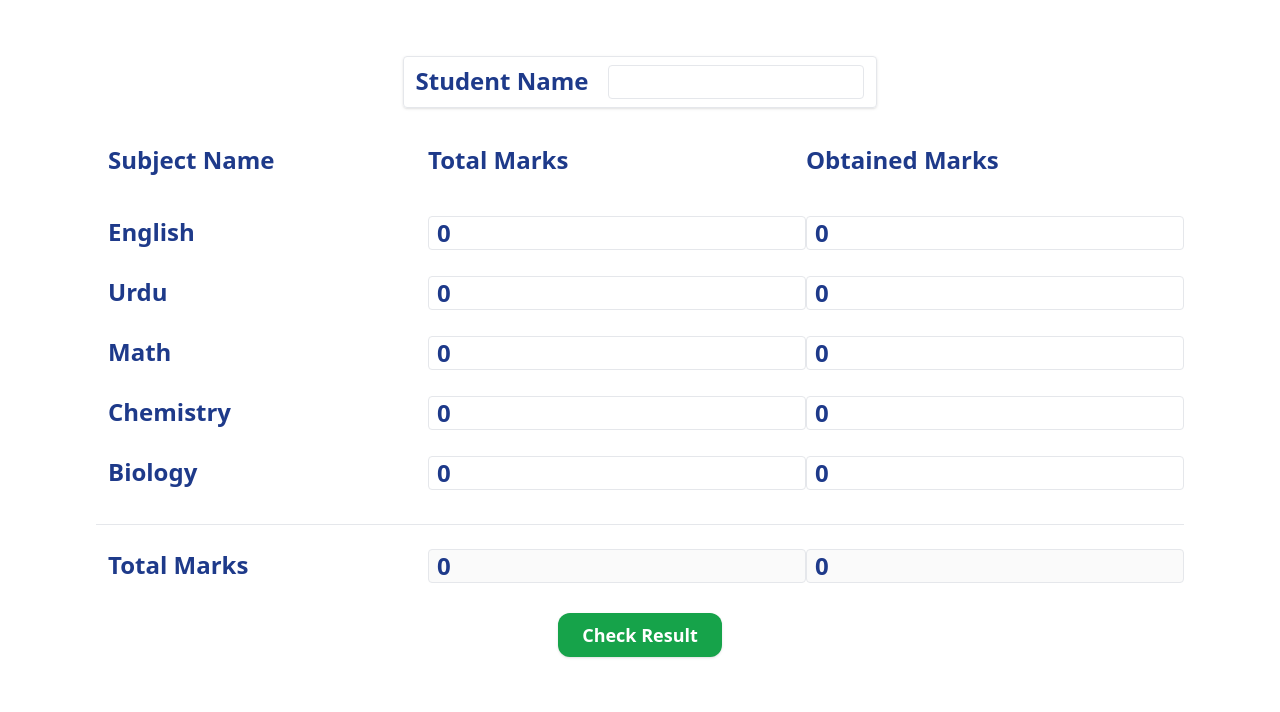
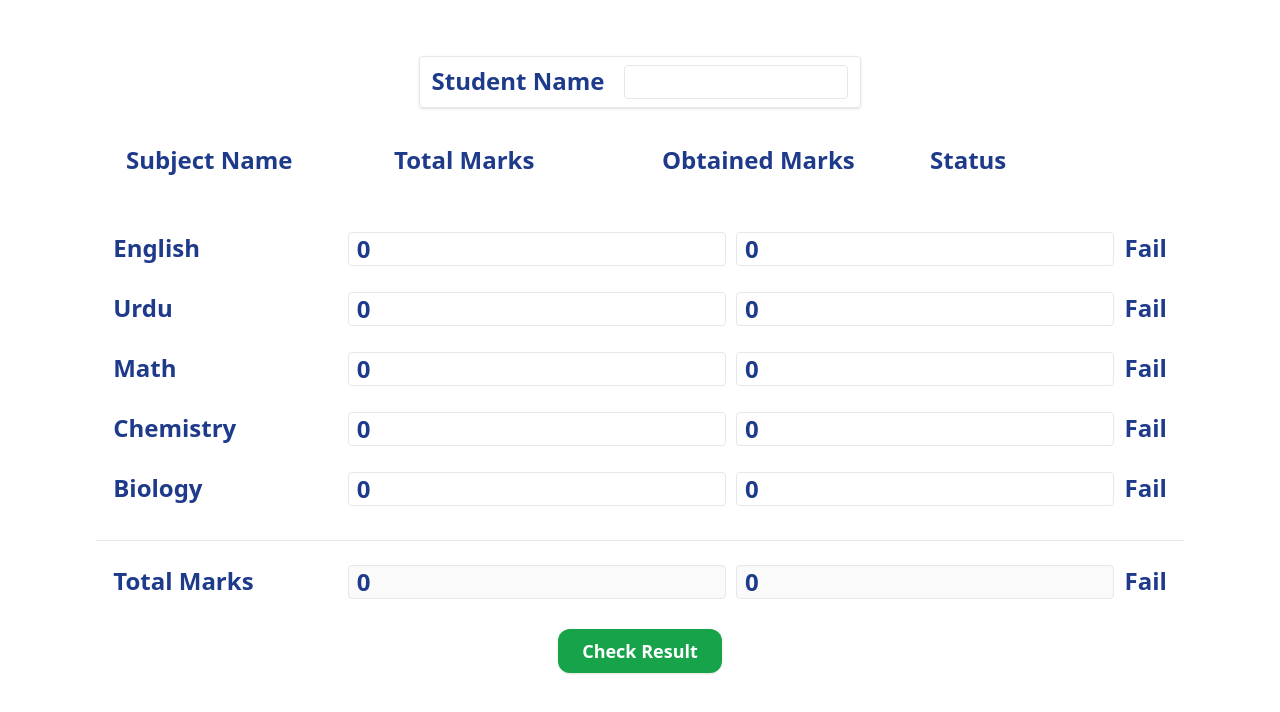
Before and after one commit to ahsamology/React-vite-first-project, a React (Vite) app: page / in a window 1280 px wide. Shown: the top 712 px of the page. Built offline with nearby package versions, Linux system fonts and the light colour scheme.

Commit message:
passfail

```diff
--- a/src/App.jsx
+++ b/src/App.jsx
@@ -66,33 +66,62 @@ function App() {
 
   }
 
+  function checkStatus(number) {
+    if (number > 32) {
+      return 'Pass'
+    }
+    else {
+      return 'Fail'
+    }
+  }
+
+  function overallStatus(number) {
+    if (number > 165)  {
+      return 'Pass'
+    }
+    else {
+      return 'Fail'
+    }
+  }
+
   return (
     <div className="container pt-20 mt-14 justify-center items-center content-center">
       <div className="relative flex justify-around font-bold text-2xl px-3 py-2 text-blue-900">
         <div className="absolute flex gap-5 -top-20 border rounded shadow px-3 py-2 mb-10">
           <p >Student Name</p>
-          <input type="text" className="rounded border shadow-black text-center pl-2 w-64" />
+          <input type="text" className="rounded border shadow-black text-center pl-2 w-56" />
         </div>
+        <div className="flex gap-11">
           <div >
-          <p className="mb-10 w-80">Subject Name</p>
-
-          <p className="mb-3 w-80">English</p>
-        </div>
-
-        <div>
-          <p className="mb-10 w-80">Total Marks</p>
-
-          <input value={number1} type="number" onChange={handleNumber1Change} className="rounded border shadow-black pl-2" />
+            <p className="mb-10 w-56">Subject Name</p>
           </div>
           <div>
-          <p className="mb-10 w-80">Obtained Marks</p>
-
-          <input value={number6} type="number" onChange={handleNumber6Change}  className="rounded border shadow-black pl-2" />
+            <p className="mb-10 w-56">Total Marks</p>
+          </div>
+          <div>
+            <p className="mb-10 w-56">Obtained Marks</p>
+          </div>
+          <div>
+            <p className="mb-10 w-56 ">Status</p>
+          </div>
         </div>
       </div>
       <div className="relative flex justify-around font-bold text-2xl px-3 py-2 text-blue-900">
         <div >
-          <p className="mb-3 w-80">Urdu</p>
+          <p className="mb-3 w-56">English</p>
+        </div>
+
+        <div>
+          <input value={number1} type="number" onChange={handleNumber1Change} className="rounded border shadow-black pl-2" />
+        </div>
+        <div>
+          <input value={number6} type="number" onChange={handleNumber6Change} className="rounded border shadow-black pl-2" />
+        </div>
+        <div> <p>{checkStatus(number6)}</p></div>
+      </div>
+      <div className="relative flex justify-around font-bold text-2xl px-3 py-2 text-blue-900">
+        <div >
+          <p className="mb-3 w-56">Urdu</p>
         </div>
 
         <div>
@@ -101,10 +130,11 @@ function App() {
         <div>
           <input value={number7} type="number" onChange={handleNumber7Change} className="rounded border shadow-black pl-2" />
         </div>
+        <div> <p>{checkStatus(number7)}</p></div>
       </div>
       <div className="relative flex justify-around font-bold text-2xl px-3 py-2 text-blue-900">
         <div >
-          <p className="mb-3 w-80">Math</p>
+          <p className="mb-3 w-56">Math</p>
         </div>
 
         <div>
@@ -113,10 +143,12 @@ function App() {
         <div>
           <input value={number8} type="number" onChange={handleNumber8Change} className="rounded border shadow-black pl-2" />
         </div>
+        <div> <p>{checkStatus(number8)}</p></div>
+
       </div>
       <div className="relative flex justify-around font-bold text-2xl px-3 py-2 text-blue-900">
         <div >
-          <p className="mb-3 w-80">Chemistry</p>
+          <p className="mb-3 w-56">Chemistry</p>
         </div>
 
         <div>
@@ -125,10 +157,12 @@ function App() {
         <div>
           <input value={number9} type="number" onChange={handleNumber9Change} className="rounded border shadow-black pl-2" />
         </div>
+        <div> <p>{checkStatus(number9)}</p></div>
+
       </div>
       <div className="relative flex justify-around font-bold text-2xl px-3 py-2 text-blue-900">
         <div >
-          <p className="mb-3 w-80">Biology</p>
+          <p className="mb-3 w-56">Biology</p>
         </div>
 
         <div>
@@ -137,11 +171,13 @@ function App() {
         <div>
           <input value={number10} type="number" onChange={handleNumber10Change} className="rounded border shadow-black pl-2" />
         </div>
+        <div> <p>{checkStatus(number10)}</p></div>
+
       </div>
-      <hr className="my-4"/>
+      <hr className="my-4" />
       <div className="relative flex justify-around font-bold text-2xl px-3 py-2 text-blue-900">
         <div >
-          <p className="mb-3 w-80">Total Marks</p>
+          <p className="mb-3 w-56">Total Marks</p>
         </div>
 
         <div>
@@ -150,6 +186,8 @@ function App() {
         <div>
           <input value={sum2} disabled className="rounded border shadow-black pl-2" />
         </div>
+        <div> <p>{overallStatus(sum2)}</p></div>
+
       </div>
       <div className="mt-3 mb-5 w-full flex justify-center">
         <button onClick={handleSum} className="bg-green-600 px-6 py-2 text-lg  font-semibold rounded-xl shadow text-white mx-auto ">
```
Lines whose indentation alone changed are shown as unchanged.
